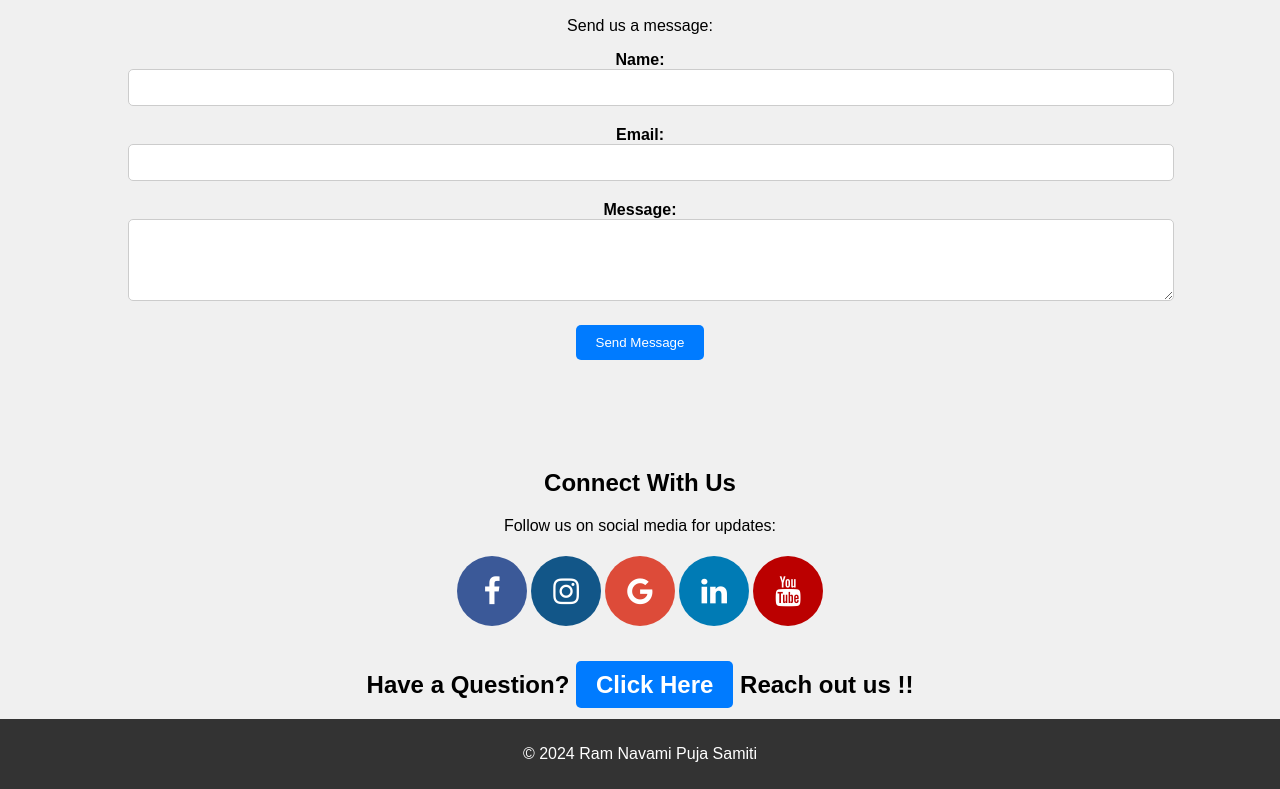
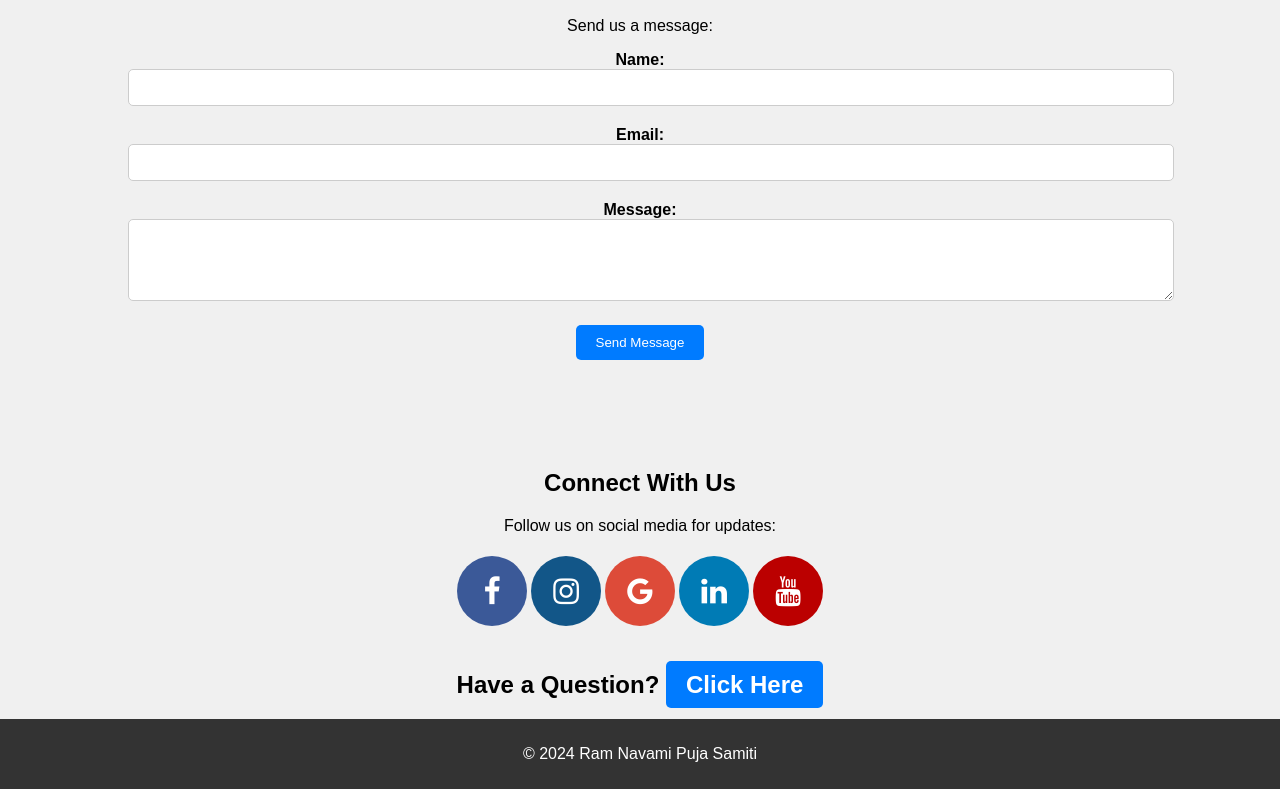
Before and after one commit to ThakurKislay/Baghnagri_pooja_website, a plain HTML site: page index.html in a window 1280 px wide. Shown: the part 5160-5949 px from the top of the page. Drawn offline with Linux system fonts and the light colour scheme.

Commit message:
Update index.html

```diff
--- a/index.html
+++ b/index.html
@@ -153,7 +153,7 @@
     <div class="center">
         <div class="col-md-7 ftco-animate text-center">
             <h2>Have a<span> Question? </span>
-            <a href="https://forms.gle/5LYyN4vTfZZJUaMs7" class="btn btn-primary py-3 px-5">Click Here</a> Reach out us !!</h2>
+            <a href="https://forms.gle/5LYyN4vTfZZJUaMs7" class="btn btn-primary py-3 px-5">Click Here</a></h2>
         </div>
     </div>
 
```
